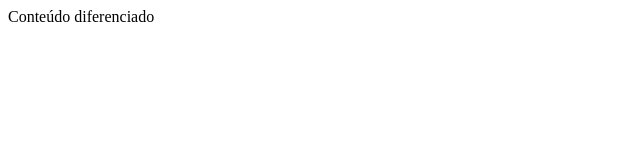
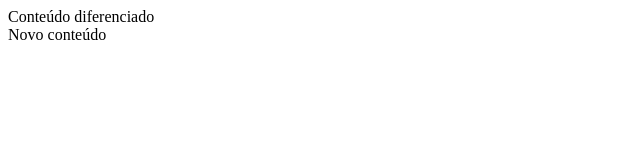
Before and after one commit to marcoiung/MEAN_Outubro_2016, a plain HTML site: page index.html in a window 1280 px wide. Shown: the full height of the page, 0-640 px from the left. Drawn offline with Linux system fonts and the light colour scheme.

Commit message:
adicionando mais um div

```diff
--- a/index.html
+++ b/index.html
@@ -3,5 +3,6 @@
 <title> Apenas teste </title>
 <body>
 <div>Conteúdo diferenciado</div>
+<div>Novo conteúdo</div>
 </body>
 </html>
```
Also changed, not shown: 1 other file.
